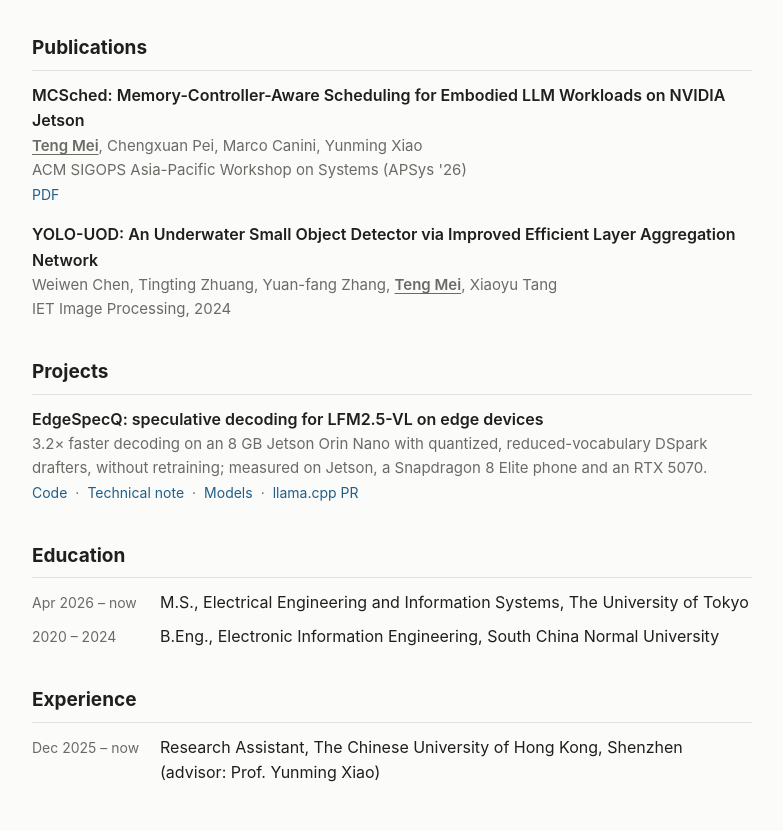
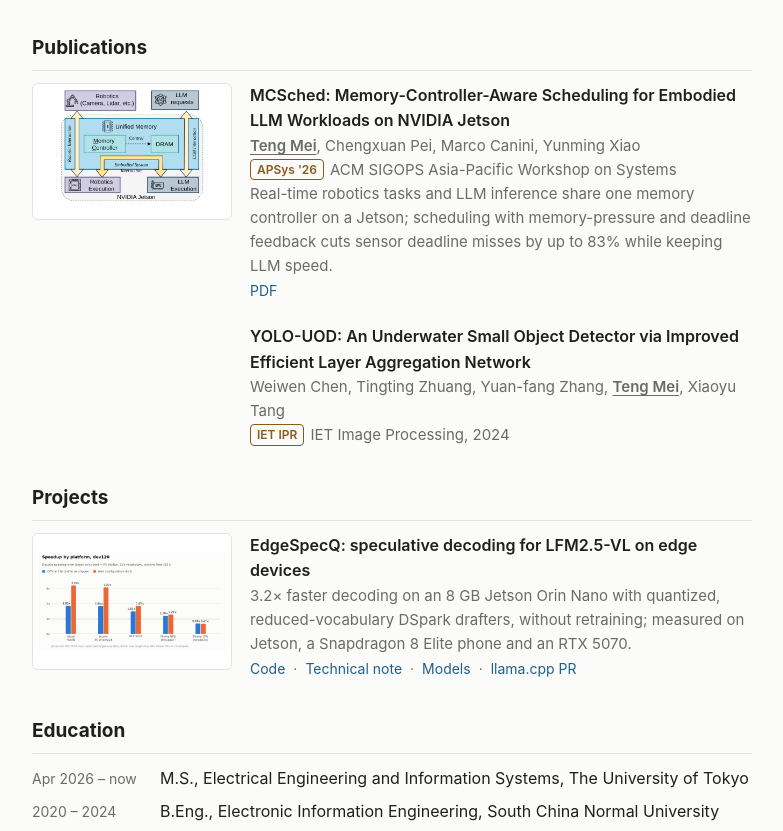
Before and after one commit to meitmt/meitmt.github.io, a plain HTML site: page index.html in a window 1280 px wide. Shown: the part 682-1513 px from the top of the page, without its empty margins (248-1031 px from the left). Drawn offline with Linux system fonts and the light colour scheme.

Commit message:
Add figure thumbnails for MCSched and EdgeSpecQ

```diff
--- a/index.html
+++ b/index.html
@@ -35,12 +35,21 @@
   .item .x { font-size: 14px; margin-top: 2px; }
   .item .x a + a::before { content: "·"; color: var(--muted); margin: 0 8px; }
   .me { font-weight: 600; text-decoration: underline; text-underline-offset: 3px; }
+  .card { display: grid; grid-template-columns: 200px 1fr; gap: 18px; align-items: start; margin: 0 0 22px; }
+  .card .thumb { width: 200px; aspect-ratio: 16 / 11; object-fit: contain; background: #fff; border: 1px solid var(--rule);
+                 border-radius: 6px; padding: 4px; }
+  .card .item { margin: 0; }
+  .badge { display: inline-block; font-size: 12px; font-weight: 600; color: var(--tag); border: 1px solid var(--tag);
+           border-radius: 4px; padding: 0 6px; margin-right: 6px; vertical-align: 1px; }
   footer { color: var(--muted); font-size: 13px; margin-top: 48px; padding-top: 14px; border-top: 1px solid var(--rule); }
   @media (max-width: 560px) {
     main { padding-top: 36px; }
     h1 { font-size: 28px; }
     .rows { grid-template-columns: 1fr; gap: 0; }
     .rows .d { padding-top: 10px; }
+    .card { grid-template-columns: 1fr; gap: 10px; }
+    .card .thumb { width: 100%; max-width: 360px; }
+    .card .nothumb { display: none; }
   }
 </style>
 </head>
@@ -81,25 +90,36 @@
 </div>
 
 <h2>Publications</h2>
+<div class="card">
+  <img class="thumb" src="images/mcsched.png" alt="MCSched overview: robotics and LLM execution share the memory controller of a Jetson's unified memory">
   <div class="item">
     <div class="t">MCSched: Memory-Controller-Aware Scheduling for Embodied LLM Workloads on NVIDIA Jetson</div>
     <div class="a"><span class="me">Teng Mei</span>, Chengxuan Pei, Marco Canini, Yunming Xiao</div>
-  <div class="v">ACM SIGOPS Asia-Pacific Workshop on Systems (APSys '26)</div>
+    <div class="v"><span class="badge">APSys '26</span>ACM SIGOPS Asia-Pacific Workshop on Systems</div>
+    <div class="v">Real-time robotics tasks and LLM inference share one memory controller on a Jetson; scheduling with
+      memory-pressure and deadline feedback cuts sensor deadline misses by up to 83% while keeping LLM speed.</div>
     <div class="x"><a href="https://mcanini.github.io/papers/mcsched.apsys26.pdf">PDF</a></div>
   </div>
+</div>
+<div class="card">
+  <div class="nothumb"></div>
   <div class="item">
     <div class="t">YOLO-UOD: An Underwater Small Object Detector via Improved Efficient Layer Aggregation Network</div>
     <div class="a">Weiwen Chen, Tingting Zhuang, Yuan-fang Zhang, <span class="me">Teng Mei</span>, Xiaoyu Tang</div>
-  <div class="v">IET Image Processing, 2024</div>
+    <div class="v"><span class="badge">IET IPR</span>IET Image Processing, 2024</div>
+  </div>
 </div>
 
 <h2>Projects</h2>
+<div class="card">
+<img class="thumb" src="images/edgespecq.png" alt="Decode speedup of the official DSpark drafter and of the edge drafters on each device">
 <div class="item">
   <div class="t">EdgeSpecQ: speculative decoding for LFM2.5-VL on edge devices</div>
   <div class="v">3.2× faster decoding on an 8 GB Jetson Orin Nano with quantized, reduced-vocabulary DSpark drafters,
     without retraining; measured on Jetson, a Snapdragon 8 Elite phone and an RTX 5070.</div>
   <div class="x">
     <a href="https://github.com/meitmt/EdgeSpecQ">Code</a><a href="https://github.com/meitmt/EdgeSpecQ/blob/main/docs/tech_note.md">Technical note</a><a href="https://huggingface.co/meit-ut/LFM2.5-VL-3B-DSpark-Edge-GGUF">Models</a><a href="https://github.com/ggml-org/llama.cpp/pull/30858">llama.cpp PR</a>
+  </div>
 </div>
 </div>
 
```
Also changed, not shown: images/edgespecq.png (added), images/mcsched.png (added). Lines whose indentation alone changed are shown as unchanged.
